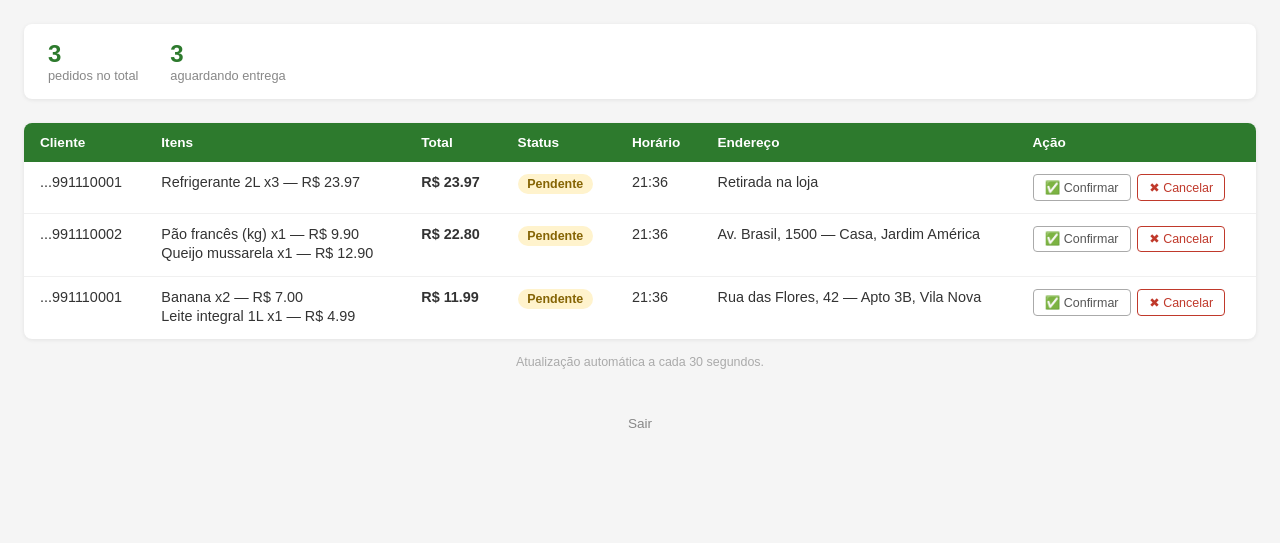
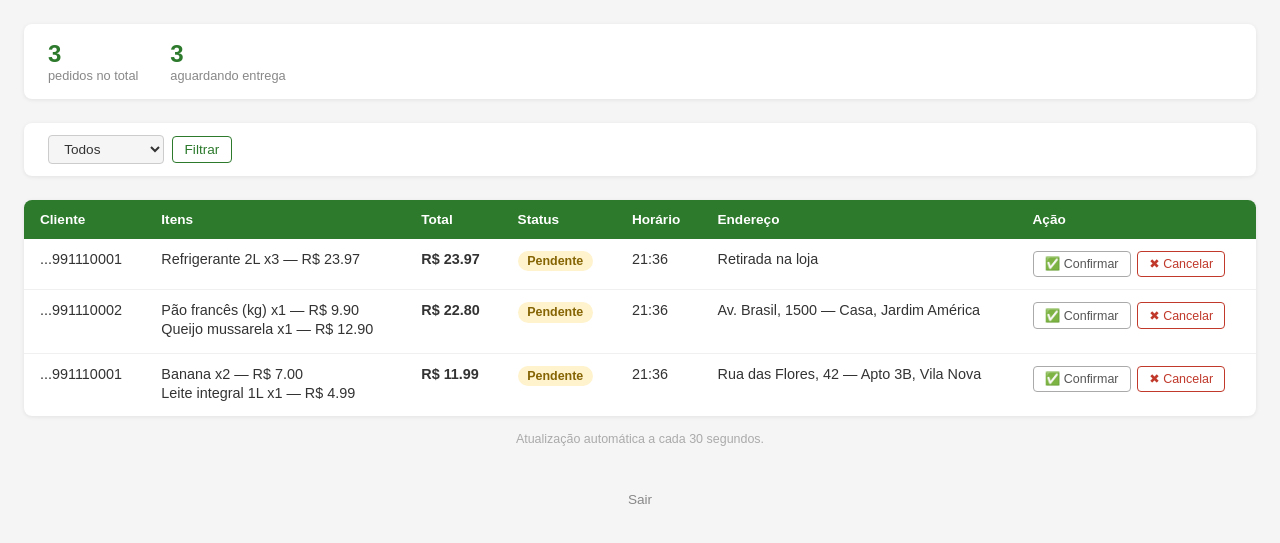
Before and after one commit to xiadito/AtendenteIA, a Flask app: page /dashboard/index in a window 1280 px wide. Shown: the part 48-591 px from the top of the page. Run offline with Flask 3, Linux system fonts and the light colour scheme; the visitor is signed in with stand-in values (Sample User, id 1).

Commit message:
feat: add styled status filter to dashboard
Adds a status filter bar above the orders table with card styling that
matches the existing design system (surface background, border-radius,
box-shadow). The select and button use CSS variables so dark mode works
automatically. Backend filtering is applied in the dashboard index view.

Co-Authored-By: Claude Sonnet 4.6 <noreply@anthropic.com>

```diff
--- a/src/static/css/dashboard.css
+++ b/src/static/css/dashboard.css
@@ -36,6 +36,46 @@ a.logout:hover { color: var(--text); }
 
 .summary-item span { font-size: 1.5rem; font-weight: bold; color: var(--brand); }
 .summary-item p { margin: 0; font-size: 0.8rem; color: #888; }
+
+/* ── Status filter ─────────────────────────────── */
+.status_filter {
+    background: var(--surface);
+    border-radius: 8px;
+    padding: 0.75rem 1.5rem;
+    margin-bottom: 1.5rem;
+    box-shadow: 0 1px 4px rgba(0,0,0,0.08);
+}
+
+.status_filter form {
+    display: flex;
+    align-items: center;
+    gap: 0.5rem;
+}
+
+.status_filter select {
+    background: var(--bg);
+    color: var(--text);
+    border: 1px solid var(--input-border);
+    border-radius: 4px;
+    padding: 0.3rem 0.7rem;
+    font-size: 0.85rem;
+    cursor: pointer;
+}
+
+.status_filter button[type="submit"] {
+    background: none;
+    border: 1px solid var(--brand);
+    color: var(--brand);
+    padding: 0.3rem 0.7rem;
+    border-radius: 4px;
+    font-size: 0.85rem;
+    cursor: pointer;
+}
+
+.status_filter button[type="submit"]:hover {
+    background: var(--brand);
+    color: white;
+}
 
 table {
     width: 100%;
--- a/src/templates/dashboard.html
+++ b/src/templates/dashboard.html
@@ -37,6 +37,21 @@
             <span>{{ orders | selectattr("status", "equalto", "pending") | list | length }}</span>
             <p>aguardando entrega</p>
         </div>
+    </div>
+
+    <div class="status_filter">
+        <form method="GET" action="{{ url_for('dashboard.index') }}">
+            <select name="status">
+                <option value="">Todos</option>
+                <option value="pending"    {% if active_filter == "pending"    %}selected{% endif %}>Pendente</option>
+                <option value="confirmed"  {% if active_filter == "confirmed"  %}selected{% endif %}>Confirmado</option>
+                <option value="preparing"  {% if active_filter == "preparing"  %}selected{% endif %}>Preparando</option>
+                <option value="ready"      {% if active_filter == "ready"      %}selected{% endif %}>Pronto</option>
+                <option value="delivered"  {% if active_filter == "delivered"  %}selected{% endif %}>Entregue</option>
+                <option value="cancelled"  {% if active_filter == "cancelled"  %}selected{% endif %}>Cancelado</option>
+            </select>
+            <button type="submit">Filtrar</button>
+        </form>
     </div>
 
     {% if orders %}
--- a/src/webhook/routes.py
+++ b/src/webhook/routes.py
@@ -206,8 +206,21 @@ def logout():
 @_require_auth
 def index():
     """ Main dashboard view - list of all orders from db"""
-    orders: list[dict] = store.get_all_orders()
-    return render_template("dashboard.html", orders=orders)
+    status_filter: str = request.args.get("status", "")
+
+    all_orders: list[dict] = store.get_all_orders()
+
+    if status_filter and status_filter in store.valid_order_statuses:
+        orders: list[dict] = [order for order in all_orders if order["status"] == status_filter]
+    else:
+        orders: list[dict] = all_orders
+
+
+    return render_template("dashboard.html",
+                           orders=orders,
+                           valid_statuses=store.valid_order_statuses,
+                           active_filter=status_filter,
+                           )
 
 @dashboard_bp.route("/update-order-status", methods=["POST"])
 @_require_auth
```
